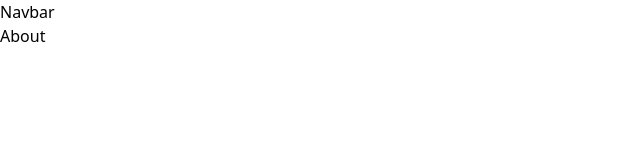
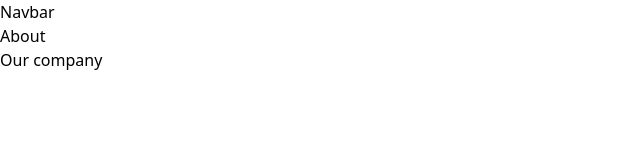
Before and after one commit to cankskrk/MixMaster, a React (Vite) app: page /about in a window 1280 px wide. Shown: the top 160 px of the page, without its empty margins (0-640 px from the left). Built offline with nearby package versions, Linux system fonts and the light colour scheme.

Commit message:
feat: add nested pages

```diff
--- a/src/App.tsx
+++ b/src/App.tsx
@@ -18,6 +18,16 @@ const App = () => {
         {
           path: "/about",
           element: <About />,
+          children: [
+            {
+              index: true,
+              element: <h2>Our company</h2>,
+            },
+            {
+              path: "person",
+              element: <h2>John Doe</h2>,
+            },
+          ],
         },
         {
           path: "/cocktail",
--- a/src/pages/About.tsx
+++ b/src/pages/About.tsx
@@ -1,5 +1,12 @@
+import { Outlet } from "react-router-dom";
+
 const About = () => {
-  return <div>About</div>;
+  return (
+    <div>
+      About
+      <Outlet />
+    </div>
+  );
 };
 
 export default About;
```
